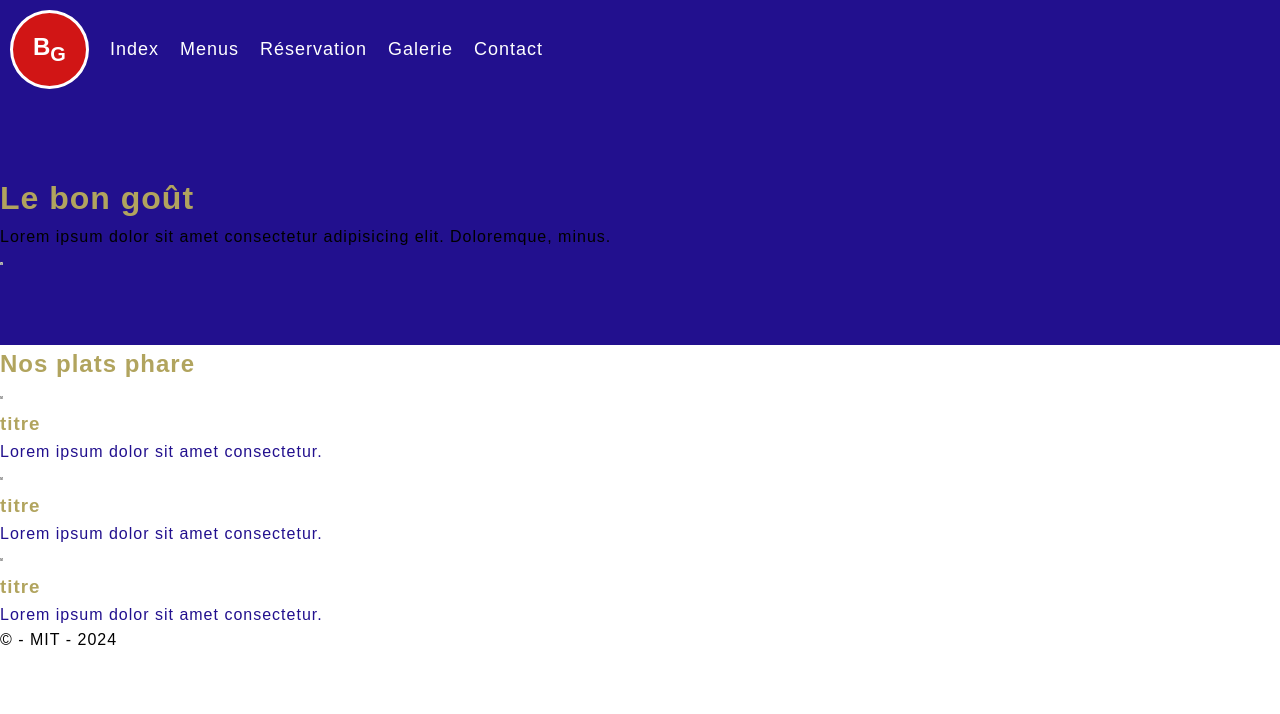
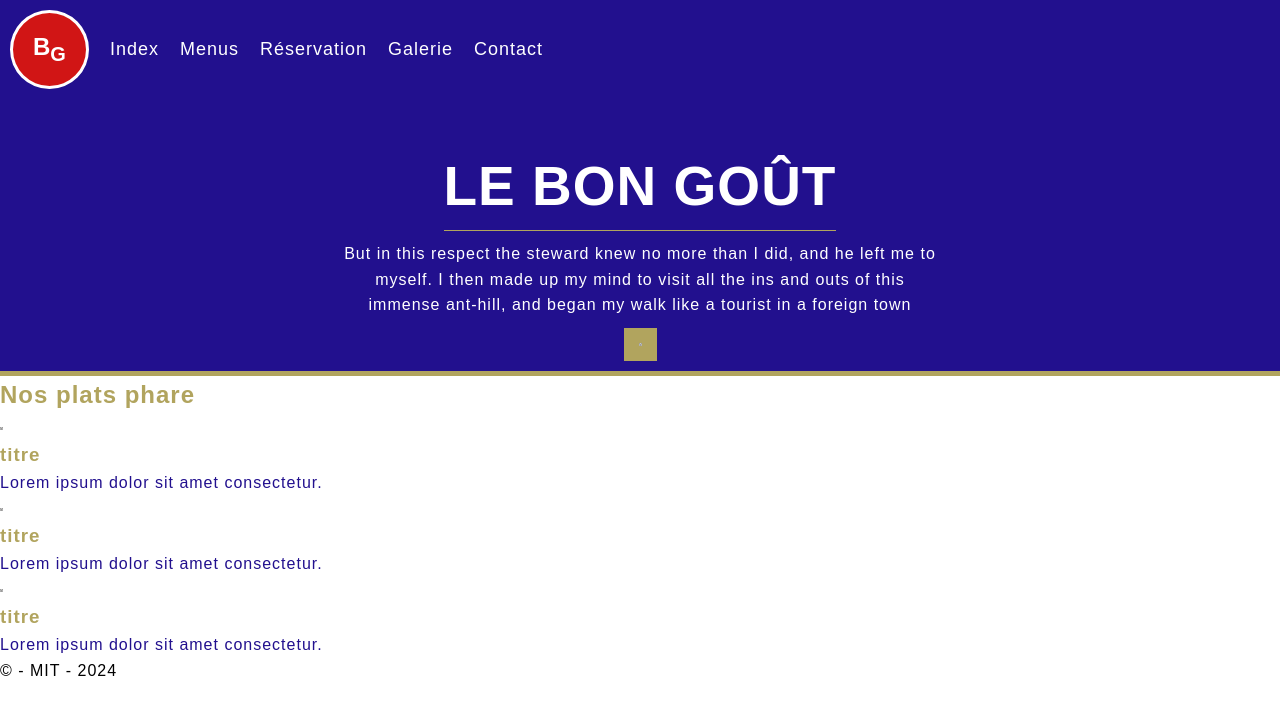
Before and after one commit to giusmili/projet-resto, a plain HTML site: page index.html in a window 1280 px wide. Drawn offline with Linux system fonts and the light colour scheme; placeholder pictures from the web are drawn by us; a web font is replaced by a local one.

Commit message:
css header

```diff
--- a/css/main.css
+++ b/css/main.css
@@ -57,4 +57,29 @@ nav ul li a{
     text-transform: capitalize;
     color: var(--white-primary);
 }
-/* header */
+/*
+    header
+*/
+header h1{
+    font-size: 5.5rem;
+    text-transform: uppercase;
+    width: max-content;
+    margin: 0 auto;
+    border-bottom: solid .1rem var(--gold-primary);
+    color: var(--white-primary);
+}
+header{
+    text-align: center;
+    padding-bottom: 1rem;
+    border-bottom: solid .5rem var(--gold-primary);
+}
+header p{
+    text-align: center;
+    color: var(--white-primary);
+    max-width: 60rem;
+    margin: 1rem auto;
+}
+
+header img{
+    border: solid 1.5rem var(--gold-primary);
+}
--- a/index.html
+++ b/index.html
@@ -41,9 +41,12 @@
         <h1>
             Le bon goût
         </h1>
-        <p>Lorem ipsum dolor sit amet consectetur adipisicing elit. Doloremque, minus.</p>
+        <p>
+            But in this respect the steward knew no more than I did, and he left me to myself. I then made up my mind to visit all the ins and outs of this immense ant-hill,
+            and began my walk like a tourist in a foreign town
+        </p>
 
-        <img src="https://placehold.jp/3CBBB1/ffffff/400x200.png?css=%7B%22border-radius%22%3A%2215px%22%7D" alt="cover" loading="lazy">
+        <img src="https://placehold.jp/3CBBB1/ffffff/400x400.png" alt="cover" loading="lazy">
 
     </header>
 
```
